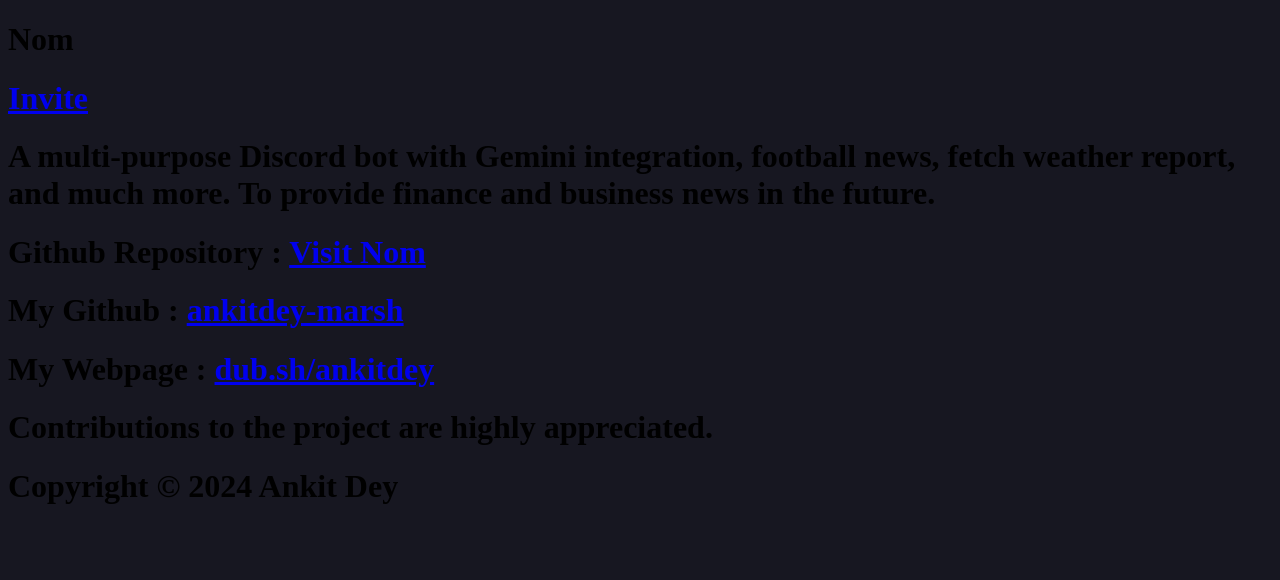
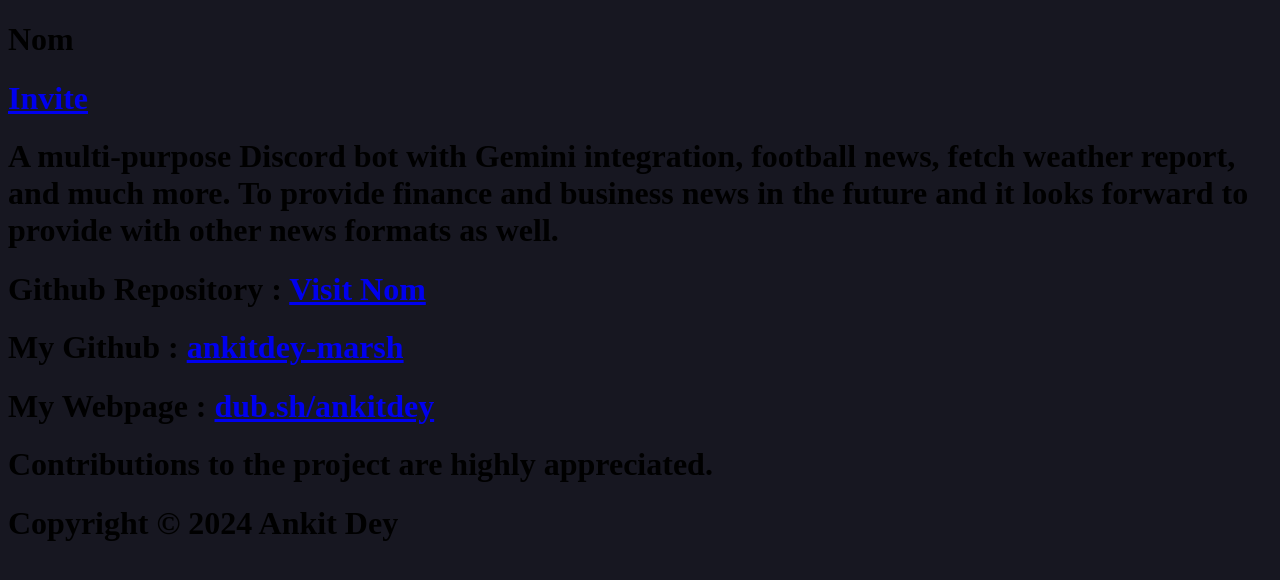
Before and after one commit to ankitdey-marsh/Nom-webpage, a React (Create React App) app: page / in a window 1280 px wide. Shown: the top 580 px of the page. Built offline with nearby package versions, Linux system fonts and the light colour scheme.

Commit message:
changed descriptionm

```diff
--- a/src/components/basebody.jsx
+++ b/src/components/basebody.jsx
@@ -13,7 +13,7 @@
               </div>
             </a>
           </div>
-            <h1 className='md:mt-5 mt-12 md:text-lg text-sm font-semibold md:w-6/12 w-fill text-left font-rubix'>A multi-purpose Discord bot with Gemini integration, football news, fetch weather report, and much more. To provide finance and business news in the future. </h1>
+            <h1 className='md:mt-5 mt-12 md:text-lg text-sm font-semibold md:w-6/12 w-fill text-left font-rubix'>A multi-purpose Discord bot with Gemini integration, football news, fetch weather report, and much more. To provide finance and business news in the future and it looks forward to provide with other news formats as well.</h1>
             <h1 className='mt-10 md:text-xl font-semibold text-lg'>Github Repository : <a href="https://github.com/ankitdey-marsh/Nom" className='underline underline-offset-4'>Visit Nom</a></h1>
             <h1 className='mt-2 md:text-xl font-semibold text-lg'>My Github : <a href="https://github.com/ankitdey-marsh" className='underline underline-offset-4'>  ankitdey-marsh</a></h1>
             <h1 className='mt-2 md:text-xl font-semibold text-lg'>My Webpage : <a href="https://dub.sh/ankitdey" className='underline underline-offset-4'>dub.sh/ankitdey</a></h1>
```
